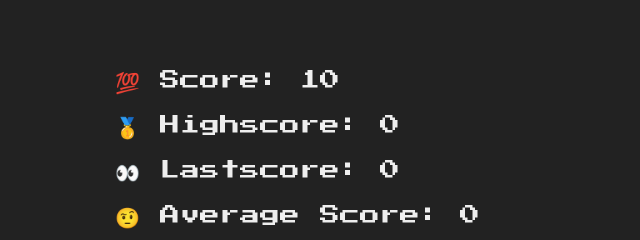
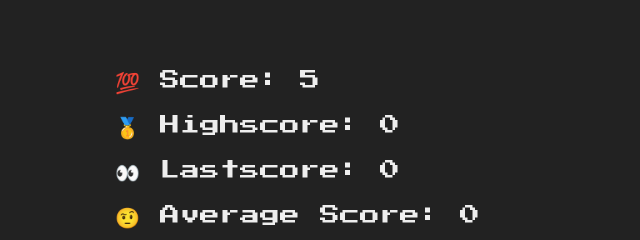
Before and after one commit to PertinentFish98/GuessMyNumber.github.io, a plain HTML site: page index.html in a window 1280 px wide. Shown: the part 435-675 px from the top of the page, 585-1225 px from the left. Drawn offline with Linux system fonts and the light colour scheme.

Commit message:
Update index.html

```diff
--- a/index.html
+++ b/index.html
@@ -21,7 +21,7 @@
       </section>
       <section class="right">
         <p class="message">Start guessing...</p>
-        <p class="label-score">💯 Score: <span class="score">10</span></p>
+        <p class="label-score">💯 Score: <span class="score">5</span></p>
         <p class="label-highscore">
           🥇 Highscore: <span class="highscore">0</span>
         </p>
```
